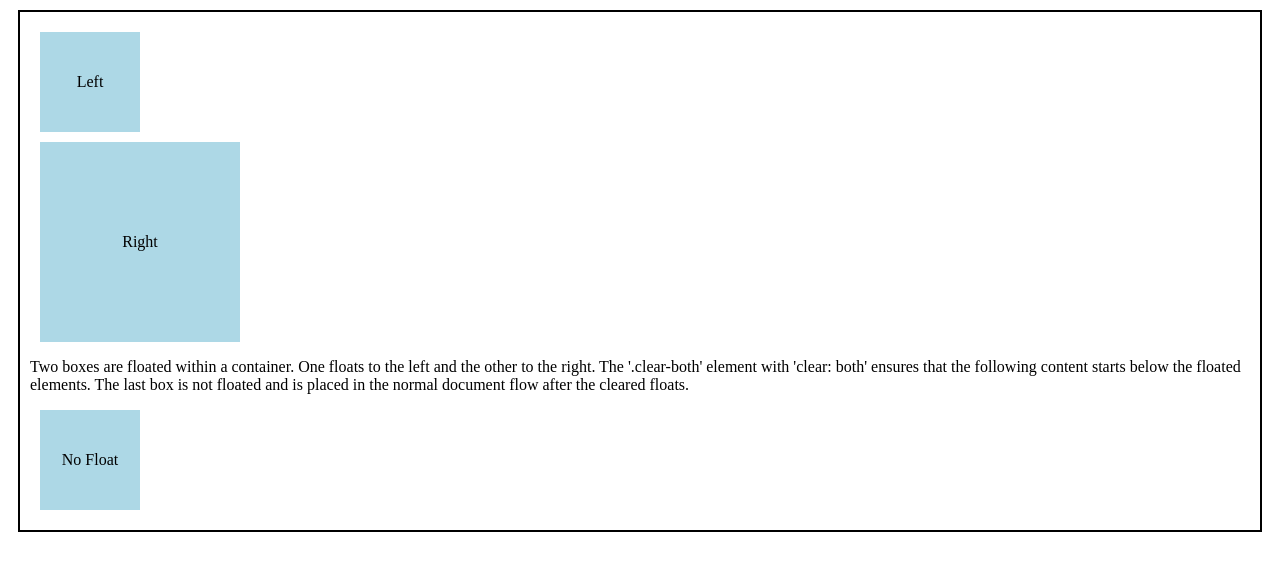
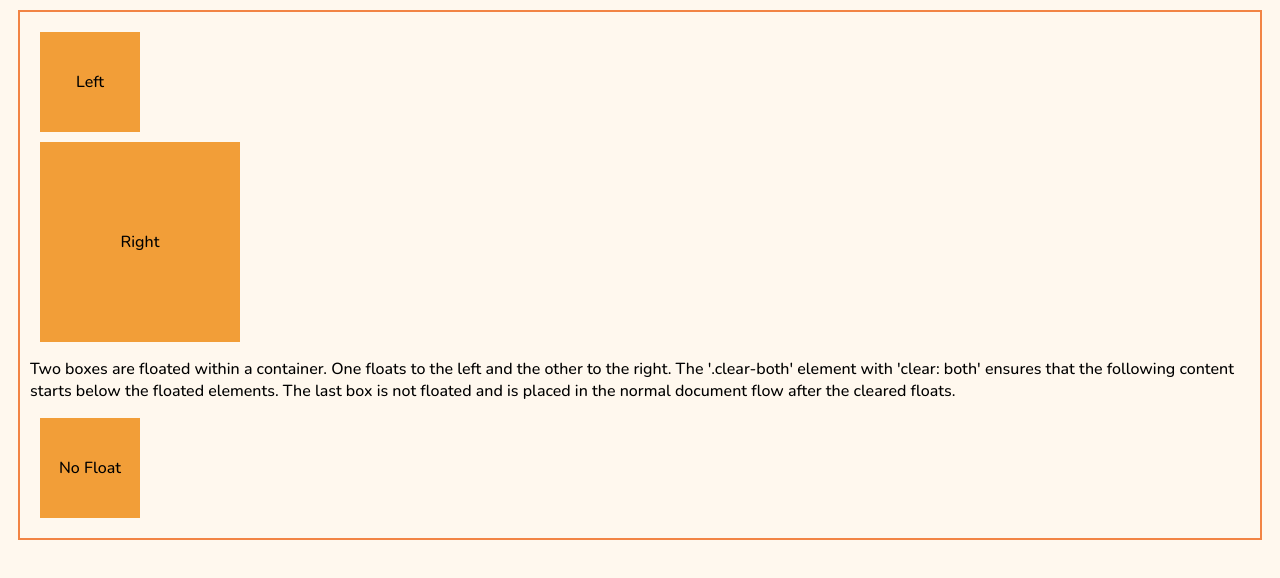
Before and after one commit to Alantom10/1190-tutorials, a plain HTML site: page Float_and_Clearfix/Float/index.html in a window 1280 px wide. Drawn offline with nearby package versions, Linux system fonts and the light colour scheme.

Commit message:
Customized demo styles

```diff
--- a/Float_and_Clearfix/Float/basic.css
+++ b/Float_and_Clearfix/Float/basic.css
@@ -1,5 +1,15 @@
+@import url('https://fonts.googleapis.com/css2?family=Nunito:ital,wght@0,200..1000;1,200..1000&display=swap');
+
+body {
+  background-color: #FFF8EE;
+  font-family: "Nunito", sans-serif;
+  font-optical-sizing: auto;
+  font-weight: 500;
+  font-style: normal;
+}
+
 .container {
-  border: 2px solid #000;
+  border: 2px solid #F28444;
   padding: 10px;
   margin: 10px;
 }
@@ -7,7 +17,7 @@
 .box {
   width: 100px;
   height: 100px;
-  background-color: lightblue;
+  background-color: #F29E38;
   margin: 10px;
   display: flex;
   justify-content: center;
--- a/Float_and_Clearfix/clearfix/basic.css
+++ b/Float_and_Clearfix/clearfix/basic.css
@@ -1,7 +1,17 @@
+@import url('https://fonts.googleapis.com/css2?family=Nunito:ital,wght@0,200..1000;1,200..1000&display=swap');
+
+body {
+  background-color: #FFF8EE;
+  font-family: "Nunito", sans-serif;
+  font-optical-sizing: auto;
+  font-weight: 500;
+  font-style: normal;
+}
+
 .box {
   width: 100px;
   height: 100px;
-  background-color: lightcoral;
+  background-color: #F29E38;
   margin: 10px;
   display: flex;
   justify-content: center;
--- a/Grid_and_Flexbox/2_fr_and_repeat/index.css
+++ b/Grid_and_Flexbox/2_fr_and_repeat/index.css
@@ -1,7 +1,7 @@
 .container {
     display: grid;
     grid-template-columns: 100px auto 100px;
-    /* (or 2fr. makes it responsive) */
+    /* (or 2fr instead of auto. makes it responsive) */
     /* grid-template-columns: 1fr 1fr 1fr; */
     /* grid-template-columns: repeat(3, 1fr); */
     grid-template-rows: 50px 50px;
--- a/Grid_and_Flexbox/5_justify_and_align/index.css
+++ b/Grid_and_Flexbox/5_justify_and_align/index.css
@@ -5,9 +5,11 @@
     grid-gap: 5px;
     grid-template-columns: repeat(3, 100px);
     grid-template-rows: repeat(2, 100px);
+
     /* start | center | end | space-around | space-between | space-evenly */
     /* justify-content: center;
     align-content: center; */
+
     /* justify-items: center;
     align-items: center; */
 }
```
Also changed, not shown: CSS_Position/absolute/index.html (+1 -1 lines), CSS_Position/fixed/index.html (+1 -1 lines), CSS_Position/relative/index.html (+1 -1 lines), CSS_Position/static/index.html (+1 -1 lines), CSS_Position/sticky/index.html (+1 -1 lines), Float_and_Clearfix/clearfix/index.html (+1 -1 lines), Float_and_Clearfix/example/index.html (+1 -1 lines).
